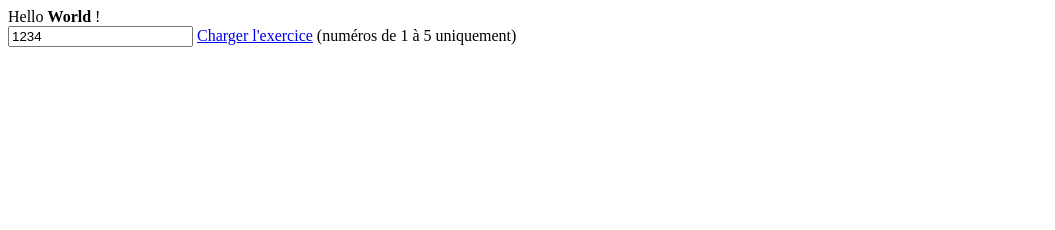
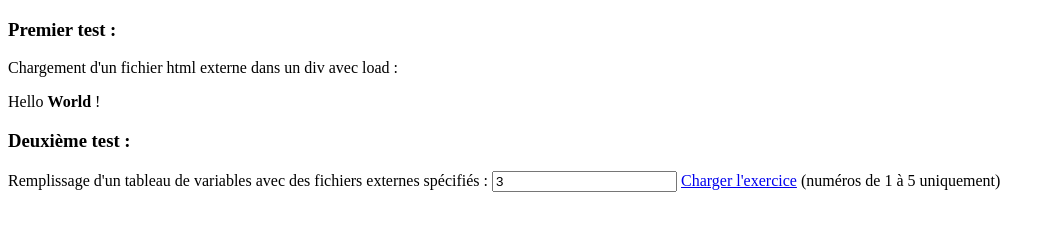
Before and after one commit to dmegy/exo7test2, a plain HTML site: page load/load_external_file.html in a window 1280 px wide. Shown: the whole page, without its empty margins (0-1055 px from the left). Drawn offline with nearby package versions, Linux system fonts and the light colour scheme.

Commit message:
chargement d'exercices

```diff
--- a/load/load_external_file.html
+++ b/load/load_external_file.html
@@ -4,9 +4,24 @@
   <meta charset="utf-8">
   <title>Titre de la page</title>
   <script src="https://ajax.googleapis.com/ajax/libs/jquery/3.5.1/jquery.min.js"></script>
+
 </head>
 <body>
-<div id="identifiant"></div>
+
+<h3>Premier test : </h3>
+<p>
+	Chargement d'un fichier html externe dans un div avec load :
+	<div id="identifiant"></div>
+</p>
+<h3>Deuxième test : </h3>
+
+<p>
+	Remplissage d'un tableau de variables avec des fichiers externes spécifiés :
+<input type="text" value="3" id="monNumero">
+
+
+<a href="#" onclick="charger()">Charger l'exercice</a> (numéros de 1 à 5 uniquement)
+</p>
 
 <script type="text/javascript">
 $("#identifiant").load("file.txt");
@@ -39,9 +54,5 @@ function charger(){
 </script>
 
 
-<input type="text" value="1234" id="monNumero">
-
-<a href="#" onclick="charger()">Charger l'exercice</a> (numéros de 1 à 5 uniquement)
-
 </body>
 </html>
```
